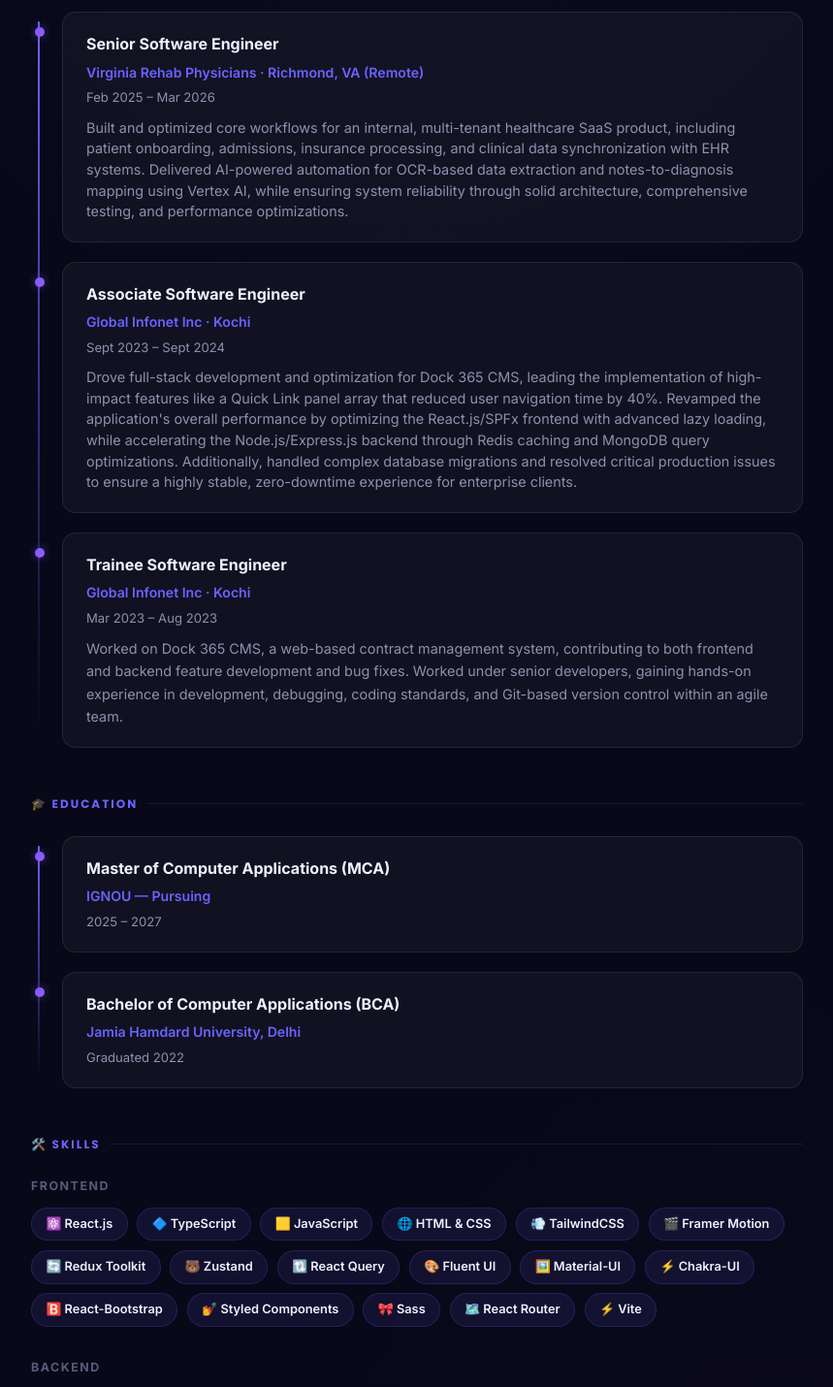
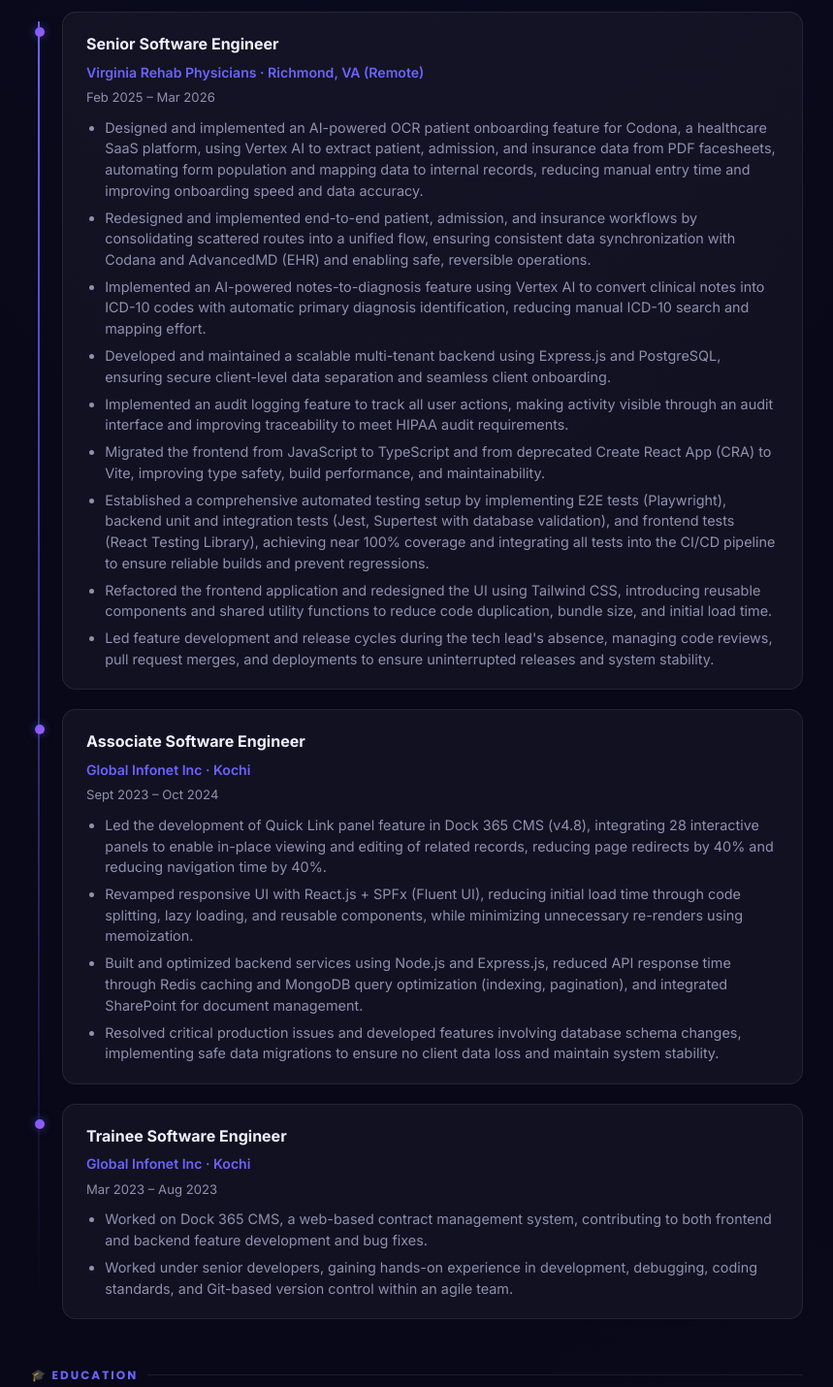
Before and after one commit to sharafath-ali/Personal-website, a React (Vite) app: page / in a window 1280 px wide. Shown: the part 1100-2530 px from the top of the page at 97% size, without its empty margins (210-1069 px from the left). Built offline with nearby package versions, Linux system fonts and the light colour scheme; a web font is replaced by a local one.

Commit message:
feat: add Resume component with experience, education, and skills sections

```diff
--- a/src/components/Resume.jsx
+++ b/src/components/Resume.jsx
@@ -41,42 +41,54 @@ function Resume() {
                 Virginia Rehab Physicians · Richmond, VA (Remote)
               </p>
               <p className="employment-dates">Feb 2025 – Mar 2026</p>
-              <p
+              <ul
                 className="experience-desc"
                 style={{
                   marginTop: "0.6rem",
                   fontSize: "0.9rem",
                   color: "var(--text-secondary)",
                   lineHeight: "1.5",
+                  paddingLeft: "1.2rem",
+                  display: "flex",
+                  flexDirection: "column",
+                  gap: "0.4rem"
                 }}
               >
-                Built and optimized core workflows for an internal, multi-tenant
-                healthcare SaaS product, including patient onboarding,
-                admissions, insurance processing, and clinical data
-                synchronization with EHR systems. Delivered AI-powered
-                automation for OCR-based data extraction and notes-to-diagnosis
-                mapping using Vertex AI, while ensuring system reliability
-                through solid architecture, comprehensive testing, and
-                performance optimizations.
-              </p>
+                <li>Designed and implemented an AI-powered OCR patient onboarding feature for Codona, a healthcare SaaS platform, using Vertex AI to extract patient, admission, and insurance data from PDF facesheets, automating form population and mapping data to internal records, reducing manual entry time and improving onboarding speed and data accuracy.</li>
+                <li>Redesigned and implemented end-to-end patient, admission, and insurance workflows by consolidating scattered routes into a unified flow, ensuring consistent data synchronization with Codana and AdvancedMD (EHR) and enabling safe, reversible operations.</li>
+                <li>Implemented an AI-powered notes-to-diagnosis feature using Vertex AI to convert clinical notes into ICD-10 codes with automatic primary diagnosis identification, reducing manual ICD-10 search and mapping effort.</li>
+                <li>Developed and maintained a scalable multi-tenant backend using Express.js and PostgreSQL, ensuring secure client-level data separation and seamless client onboarding.</li>
+                <li>Implemented an audit logging feature to track all user actions, making activity visible through an audit interface and improving traceability to meet HIPAA audit requirements.</li>
+                <li>Migrated the frontend from JavaScript to TypeScript and from deprecated Create React App (CRA) to Vite, improving type safety, build performance, and maintainability.</li>
+                <li>Established a comprehensive automated testing setup by implementing E2E tests (Playwright), backend unit and integration tests (Jest, Supertest with database validation), and frontend tests (React Testing Library), achieving near 100% coverage and integrating all tests into the CI/CD pipeline to ensure reliable builds and prevent regressions.</li>
+                <li>Refactored the frontend application and redesigned the UI using Tailwind CSS, introducing reusable components and shared utility functions to reduce code duplication, bundle size, and initial load time.</li>
+                <li>Led feature development and release cycles during the tech lead's absence, managing code reviews, pull request merges, and deployments to ensure uninterrupted releases and system stability.</li>
+              </ul>
             </div>
           </div>
           <div className="timeline-item">
             <div className="card experience-card">
               <h4 className="job-title">Associate Software Engineer</h4>
               <p className="company-name">Global Infonet Inc · Kochi</p>
-              <p className="employment-dates">Sept 2023 – Sept 2024</p>
-              <p
+              <p className="employment-dates">Sept 2023 – Oct 2024</p>
+              <ul
                 className="experience-desc"
                 style={{
                   marginTop: "0.6rem",
                   fontSize: "0.9rem",
                   color: "var(--text-secondary)",
                   lineHeight: "1.5",
+                  paddingLeft: "1.2rem",
+                  display: "flex",
+                  flexDirection: "column",
+                  gap: "0.4rem"
                 }}
               >
-                Drove full-stack development and optimization for Dock 365 CMS, leading the implementation of high-impact features like a Quick Link panel array that reduced user navigation time by 40%. Revamped the application's overall performance by optimizing the React.js/SPFx frontend with advanced lazy loading, while accelerating the Node.js/Express.js backend through Redis caching and MongoDB query optimizations. Additionally, handled complex database migrations and resolved critical production issues to ensure a highly stable, zero-downtime experience for enterprise clients.
-              </p>
+                <li>Led the development of Quick Link panel feature in Dock 365 CMS (v4.8), integrating 28 interactive panels to enable in-place viewing and editing of related records, reducing page redirects by 40% and reducing navigation time by 40%.</li>
+                <li>Revamped responsive UI with React.js + SPFx (Fluent UI), reducing initial load time through code splitting, lazy loading, and reusable components, while minimizing unnecessary re-renders using memoization.</li>
+                <li>Built and optimized backend services using Node.js and Express.js, reduced API response time through Redis caching and MongoDB query optimization (indexing, pagination), and integrated SharePoint for document management.</li>
+                <li>Resolved critical production issues and developed features involving database schema changes, implementing safe data migrations to ensure no client data loss and maintain system stability.</li>
+              </ul>
             </div>
           </div>
           <div className="timeline-item">
@@ -84,20 +96,22 @@ function Resume() {
               <h4 className="job-title">Trainee Software Engineer</h4>
               <p className="company-name">Global Infonet Inc · Kochi</p>
               <p className="employment-dates">Mar 2023 – Aug 2023</p>
-              <p
+              <ul
                 className="experience-desc"
                 style={{
                   marginTop: "0.6rem",
                   fontSize: "0.9rem",
                   color: "var(--text-secondary)",
+                  lineHeight: "1.5",
+                  paddingLeft: "1.2rem",
+                  display: "flex",
+                  flexDirection: "column",
+                  gap: "0.4rem"
                 }}
               >
-                Worked on Dock 365 CMS, a web-based contract management system,
-                contributing to both frontend and backend feature development
-                and bug fixes. Worked under senior developers, gaining hands-on
-                experience in development, debugging, coding standards, and
-                Git-based version control within an agile team.
-              </p>
+                <li>Worked on Dock 365 CMS, a web-based contract management system, contributing to both frontend and backend feature development and bug fixes.</li>
+                <li>Worked under senior developers, gaining hands-on experience in development, debugging, coding standards, and Git-based version control within an agile team.</li>
+              </ul>
             </div>
           </div>
         </div>
```
